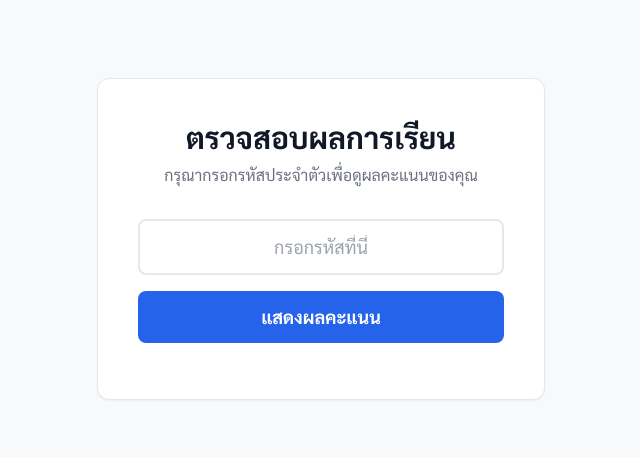
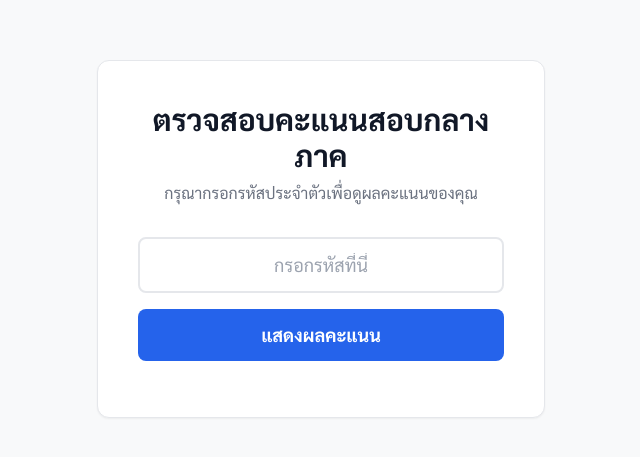
Before and after one commit to amba5555/scorecast, a plain HTML site: page index.html in a window 1280 px wide. Shown: the part 161-618 px from the top of the page, without its empty margins (319-959 px from the left). Drawn offline with nearby package versions, Linux system fonts and the light colour scheme.

Commit message:
แก้คำ หน้าแรก

```diff
--- a/index.html
+++ b/index.html
@@ -36,7 +36,7 @@
         <div id="lookup-view" class="w-full max-w-md">
             <div class="bg-white p-8 md:p-10 rounded-xl shadow-sm border border-gray-200">
                 <div class="text-center mb-8">
-                    <h1 class="text-3xl font-bold text-gray-900">ตรวจสอบผลการเรียน</h1>
+                    <h1 class="text-3xl font-bold text-gray-900">ตรวจสอบคะแนนสอบกลางภาค</h1>
                     <p class="text-gray-500 mt-2">กรุณากรอกรหัสประจำตัวเพื่อดูผลคะแนนของคุณ</p>
                 </div>
                 <div class="space-y-4">
```
